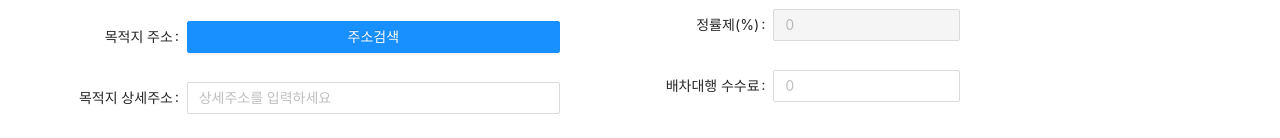
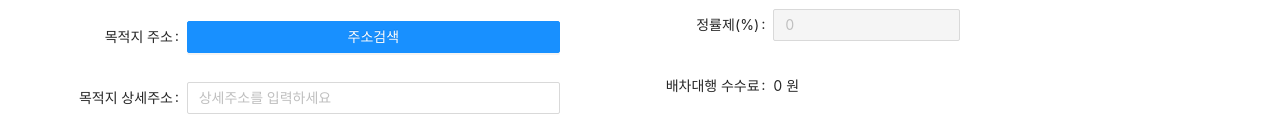
Before and after one commit to NaYeowon/roadvoy-quick, a React (Create React App) app: page /Popup in a window 1280 px wide. Shown: the part 736-874 px from the top of the page. Built offline with nearby package versions, Linux system fonts and the light colour scheme.

Commit message:
대행, 기사 수수료 추가

```diff
--- a/src/components/Popup/Popup.tsx
+++ b/src/components/Popup/Popup.tsx
@@ -159,7 +159,7 @@ const Popup = (props: Props) => {
   const [ucPaymentMode, setUcPaymentMode] = useState(0);
   const [ucErrandFeeType, setUcErrandFeeType] = useState(0);
   const [ulErrandFeeAmount, setUlErrandFeeAmount] = useState("");
-  const [ucErrandFeeRate, setUcErrandFeeRate] = useState(0);
+  const [ucErrandFeeRate, setUcErrandFeeRate] = useState("");
   const [ulErrandCharge, setUlErrandCharge] = useState(0);
   const [ulGoodsPrice, setUlGoodsPrice] = useState(0);
   const [ulSplitPostPayment, setUlSplitPostPayment] = useState(0);
@@ -284,19 +284,23 @@ const Popup = (props: Props) => {
     splitAdvancePayment = ulErrandCharge - ulSplitPrePayment
   }
 
-  // 대행수수료
-    const flatAndFixedRateSystem = (e:React.ChangeEvent<HTMLInputElement>) => {
-      if(ucErrandFeeType === 1) {
-        setUlErrandFeeAgency(e.target.value)
-        setUlErrandFeeAmount(e.target.value)
-      } else {
-        setUlErrandFeeAgency(e.target.value)
-        setUcErrandFeeRate(parseInt(e.target.value))
-      }
-    }
+  // 배차 대행 수수료
+  let calcErrandFeeAgency
+  if(ucErrandFeeType === 1) {
+    calcErrandFeeAgency = ulErrandFeeAmount
+  } else {
+    calcErrandFeeAgency = (ulErrandCharge * (parseInt(ucErrandFeeRate) / 100));
+  }
 
+  // 배달기사 수수료
+  let riderFee
+  if(ucErrandType == 1) {
+    riderFee = ulErrandCharge - calcErrandFeeAgency
+  } else {
+    riderFee = ulErrandCharge - calcErrandFeeAgency
+  }
 
-  return (
+return (
     <>
       <Row style={{ borderBottom: "1px solid #f5f5f5" }}>
         <TitleCol>심부름 접수</TitleCol>
@@ -634,8 +638,7 @@ const Popup = (props: Props) => {
                 type="number"
                 value={ulErrandFeeAmount}
                 name="ulErrandFeeAmount"
-                //onChange={e => setUlErrandFeeAmount(e.target.value)}
-                onChange={flatAndFixedRateSystem}
+                onChange={e => setUlErrandFeeAmount(e.target.value)}
                 disabled={ucErrandFeeType !== ErrandFeeType.AMOUNT}
               />
             </Form.Item>
@@ -647,28 +650,19 @@ const Popup = (props: Props) => {
                 type="number"
                 name="ucErrandFeeRate"
                 value={ucErrandFeeRate}
-                // onChange={(e: React.ChangeEvent<HTMLInputElement>) =>
-                //   setUcErrandFeeRate(e.target.value)
-                // }
-                onChange={flatAndFixedRateSystem}
+                onChange={(e: React.ChangeEvent<HTMLInputElement>) =>
+                  setUcErrandFeeRate(e.target.value)
+                }
                 disabled={ucErrandFeeType !== ErrandFeeType.RATE}
               />
             </Form.Item>
 
-            <Form.Item label="배차대행 수수료" >
-            <Input
-                style={{ width: "50%", float: "left" }}
-                placeholder="0"
-                type="number"
-                name="ulErrandFeeAgency"
-                value={ulErrandFeeAgency}
-                onChange={(e) => setUlErrandFeeAmount(e.target.value)}
-                readOnly
-              />
+            <Form.Item label="배차대행 수수료" name="ulErrandFeeAgency">
+              {costFormat(calcErrandFeeAgency)}
             </Form.Item>
 
             <Form.Item label="배달기사 수수료" name="ulErrandFeeCourier">
-              {costFormat(ulErrandCharge - parseInt(ulErrandFeeAgency))}
+              {costFormat(riderFee)}
             </Form.Item>
 
             <Form.Item label="타사 지급 수수료" name="ulErrandDispatchAgencyFee" >
```
